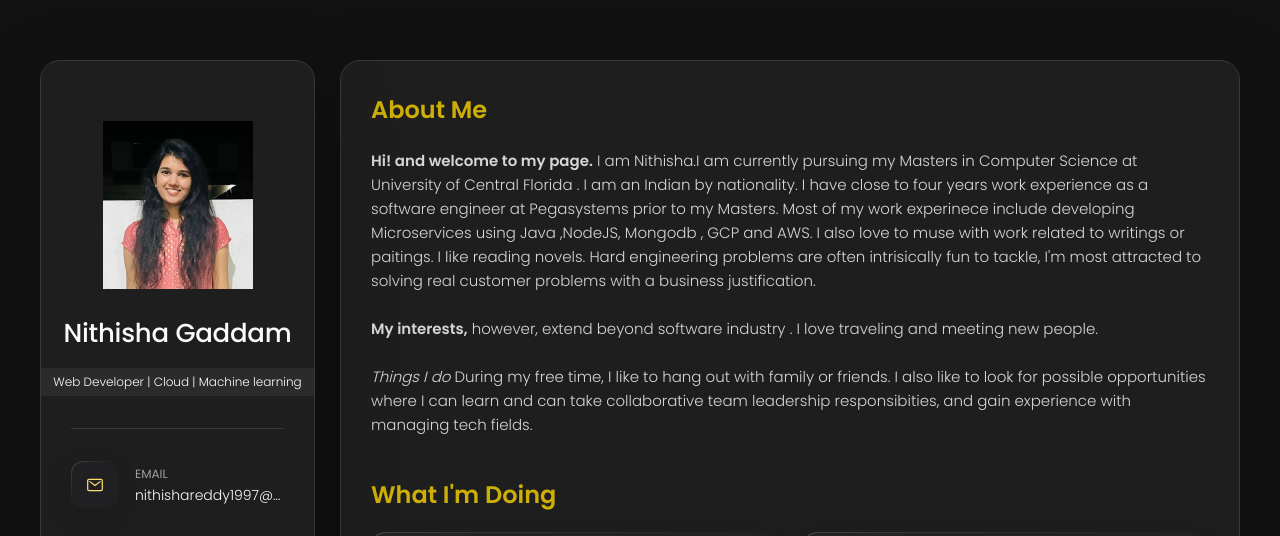
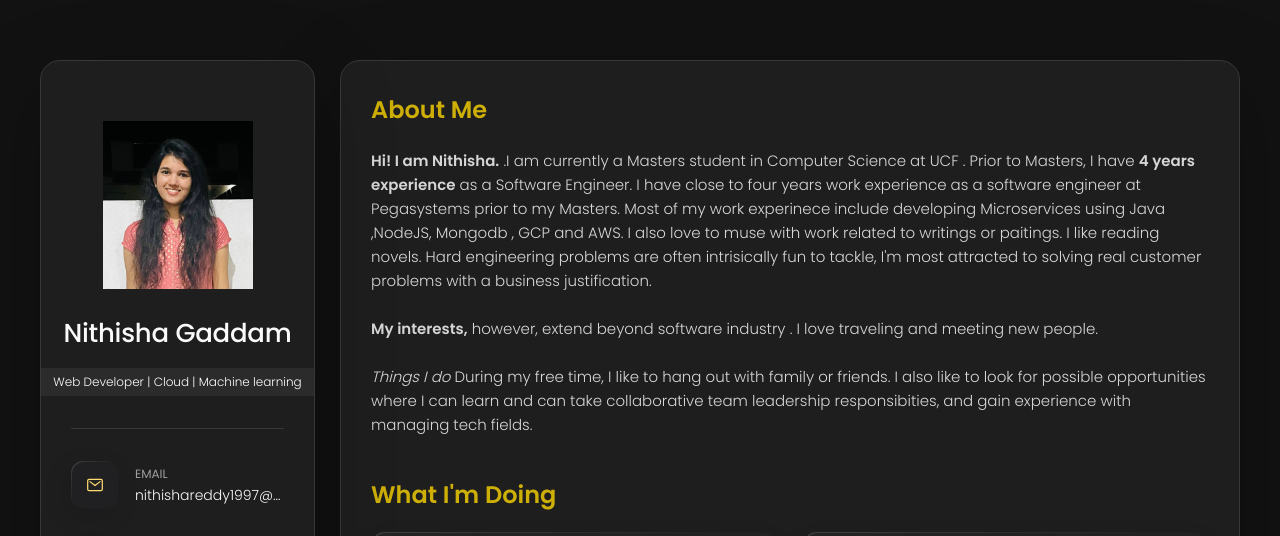
Before and after one commit to nithishareddy/portfolio-gnr, a plain HTML site: page index.html in a window 1280 px wide. Shown: the top 536 px of the page. Drawn offline with nearby package versions, Linux system fonts and the light colour scheme.

Commit message:
about me change

```diff
--- a/index.html
+++ b/index.html
@@ -194,7 +194,7 @@
         <section class="about-text">
           <h3 style="color: rgba(255, 217, 0, 0.781);" class="h3 service-title">About Me</h3>
           <p>
-            <strong>Hi! and welcome to my page.</strong> I am Nithisha.I am currently pursuing my Masters in Computer Science at University of Central Florida . I am an Indian by nationality. I have close to four years work experience as a software engineer at Pegasystems prior to my Masters. Most of my work experinece include developing Microservices using Java ,NodeJS, Mongodb , GCP and AWS. I also love to muse with work related to writings or paitings. I like reading novels. Hard engineering problems are often intrisically fun to tackle, I'm most attracted to solving real customer problems with a business justification.  <br><br>
+            <strong>Hi! I am Nithisha.</strong> .I am currently a Masters student in Computer Science at UCF . Prior to Masters, I have <strong>4 years experience</strong> as a Software Engineer. I have close to four years work experience as a software engineer at Pegasystems prior to my Masters. Most of my work experinece include developing Microservices using Java ,NodeJS, Mongodb , GCP and AWS. I also love to muse with work related to writings or paitings. I like reading novels. Hard engineering problems are often intrisically fun to tackle, I'm most attracted to solving real customer problems with a business justification.  <br><br>
             <strong> My interests,</strong> however, extend beyond software industry . I love traveling and meeting new people.<br><br>
             <i>Things I do</i> During my free time, I like to hang out with family or friends. I also like to look for possible opportunities where I can learn and can take collaborative team leadership responsibities, and gain experience with managing tech fields.
           </p>
```
